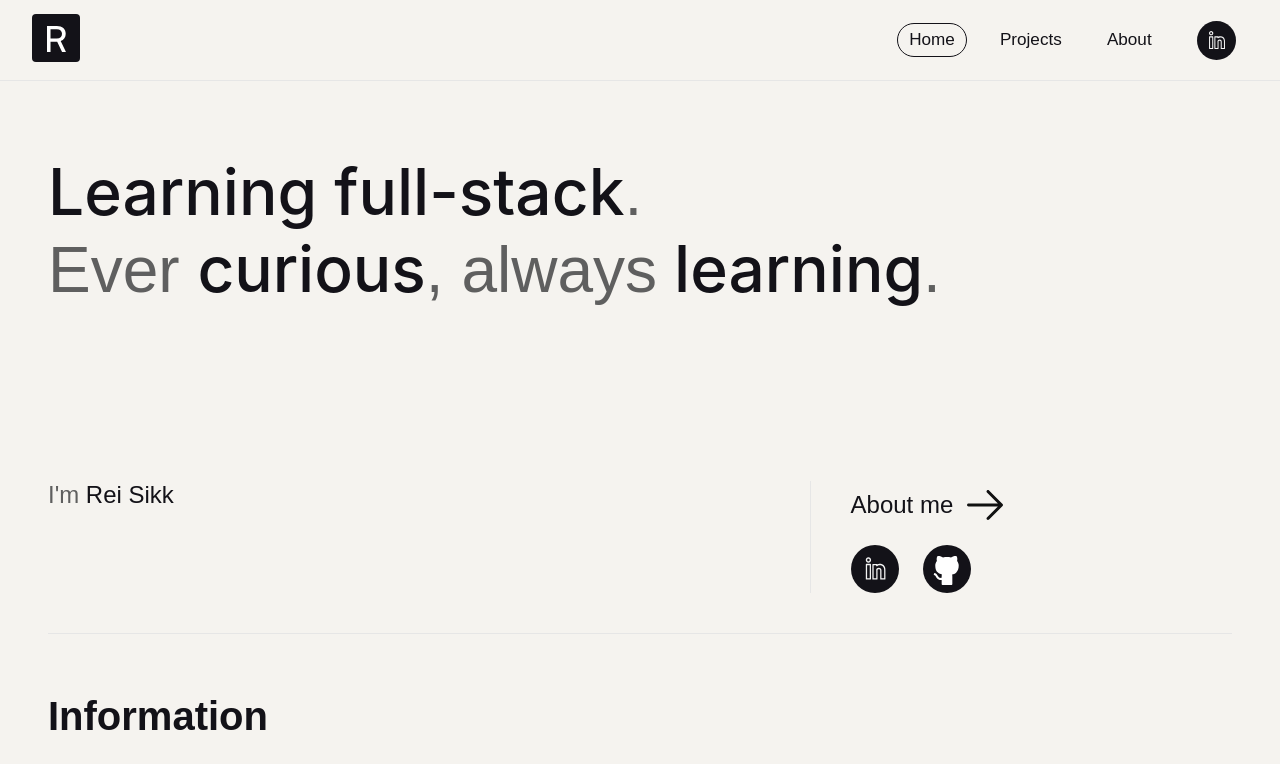
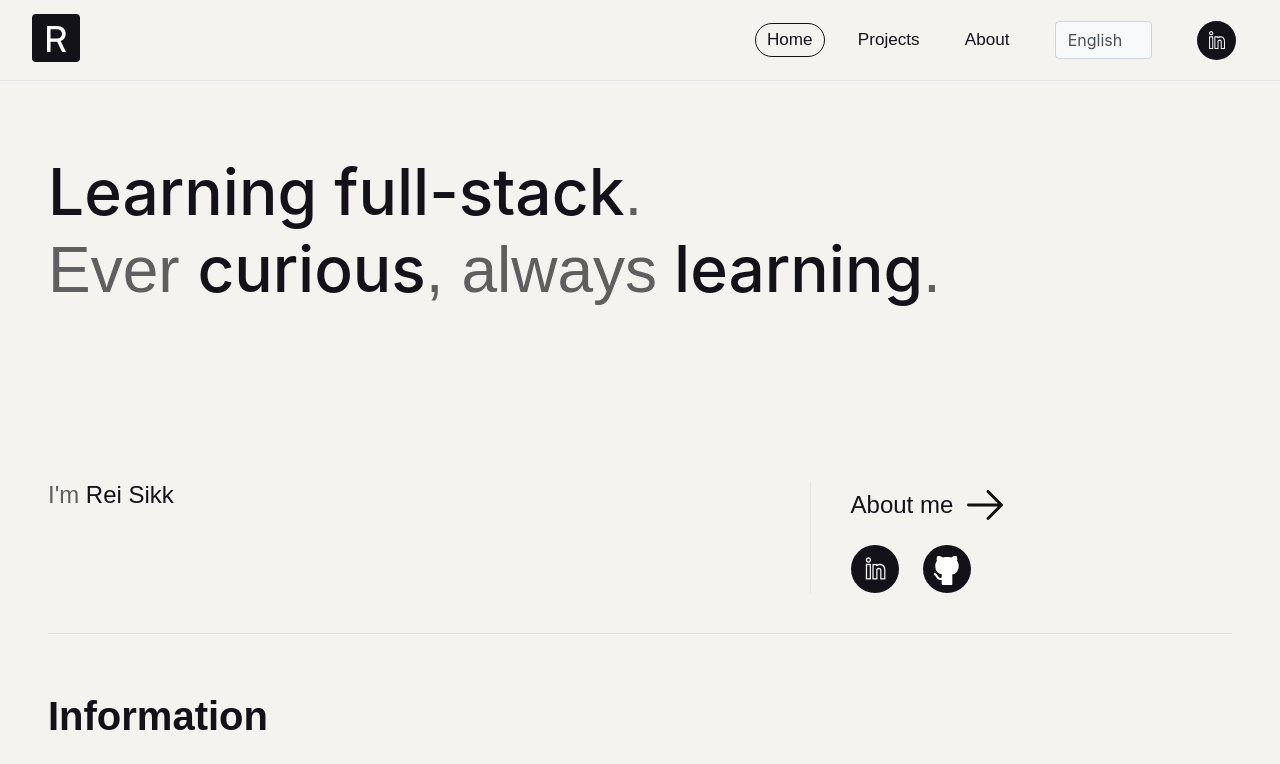
Before and after one commit to ReiSikk/portfolio, a React (Vite) app: page / in a window 1280 px wide. Shown: the top 764 px of the page. Built offline with nearby package versions, Linux system fonts and the light colour scheme; a web font is replaced by a local one.

Commit message:
language selector init

```diff
--- a/package.json
+++ b/package.json
@@ -12,8 +12,11 @@
   },
   "dependencies": {
     "framer-motion": "^10.16.4",
+    "i18next": "^23.10.1",
+    "i18next-browser-languagedetector": "^7.2.0",
     "react": "^18.2.0",
     "react-dom": "^18.2.0",
+    "react-i18next": "^14.1.0",
     "react-router-dom": "^6.15.0"
   },
   "devDependencies": {
--- /dev/null
+++ b/src/Components/LanguageSelector.jsx
@@ -0,0 +1,38 @@
+import React from 'react'
+import { useTranslation } from 'react-i18next'
+
+
+const languages = [
+    {
+      code: 'en',
+      lang: "English"
+    },
+    {
+      code: 'ee',
+      lang: "Eesti"
+    }
+  ]
+
+
+
+  const LanguageSelector = () =>  {
+    const {i18n} = useTranslation();
+
+    const changeLanguage = (e) => {
+        i18n.changeLanguage(e.target.value);
+    }
+    return (
+      <div>
+        <select className="language-select" onChange={changeLanguage}>
+          {languages.map((language) => {
+            return (
+              <option className={language.code === i18n.language ? "selected" : ""} key={language.code} value={language.code}>{language.lang}</option>
+            )
+          })}
+        </select>
+
+      </div>
+    )
+  }
+
+  export default LanguageSelector
--- a/src/Components/NavBar.jsx
+++ b/src/Components/NavBar.jsx
@@ -5,8 +5,16 @@ import { useState, useEffect } from "react";
 import { NavLink } from "react-router-dom";
 import BurgerMenu from "./BurgerMenu";
 import { motion } from "framer-motion";
+import LanguageSelector from "./LanguageSelector";
+import { useTranslation } from "react-i18next";
+
+
 
 function NavBar({activePage, handleClick, homePageButtonClass}) {
+//translation
+ const {t} = useTranslation();
+ const navBar = t("navBar");
+
 //nav bar hide on scroll
   const [isVisible, setIsVisible] = useState(true);
   const [prevScrollPos, setPrevScrollPos] = useState(0);
@@ -47,24 +55,28 @@ function NavBar({activePage, handleClick, homePageButtonClass}) {
             <ul className="nav-buttons-wrap hide-links">
                 <li className={activePage === 'Home' ? 'active-link' : 'nav-link'}>
                 <NavLink to="/" className="nav-link" onClick={handleClick} id="Home">
-                    Home
+                    {navBar.home}
                 </NavLink>
                 </li>
                 <li className={activePage === 'Projects' || activePage === 'View my projects' ? 'active-link' : 'nav-link'} id="Projects">
                 <NavLink to="projects" className="nav-link" onClick={handleClick}>
-                    Projects
+                    {navBar.projects}
                 </NavLink>
                 </li>
                 <li className={activePage === 'About' ? 'active-link' : 'nav-link'} id="About">
                 <NavLink to="about" className="nav-link" onClick={handleClick}>
-                    About
+                    {navBar.about}
                 </NavLink>
                 </li>
-                    <li className="social-btn hide-mobile">
-                        <a target='_blank' rel='noopener noreferrer' href="https://www.linkedin.com/in/rei-sikk-a642b9218/">
-                          <img src={linkedinLogo} alt="LinkedIn" />
-                       </a>
-                   </li>
+                <li>
+                  <LanguageSelector />
+                </li>
+                <li className="social-btn hide-mobile">
+                     <a target='_blank' rel='noopener noreferrer' href="https://www.linkedin.com/in/rei-sikk-a642b9218/">
+                       <img src={linkedinLogo} alt="LinkedIn" />
+                    </a>
+                </li>
+
             </ul>
 
                 <BurgerMenu />
--- a/src/Pages/HomePage.jsx
+++ b/src/Pages/HomePage.jsx
@@ -4,10 +4,12 @@ import linkedinLogo from "../media/linkedin.svg";
 import githublogo from "../media/github.svg";
 import { useEffect, useState, useContext } from "react";
 import { Link } from "react-router-dom";
+import { useTranslation } from "react-i18next";
 
 
 
 function HomePage({activePage, handleClick}) {
+    const {t} = useTranslation();
   return (
     <>
     <header>
@@ -65,7 +67,7 @@ function HomePage({activePage, handleClick}) {
             </section>
     </main>
     <div className="cta">
-        <Link to="projects" className="view-projects" id="Projects" onClick={handleClick}>View my projects</Link>
+        <Link to="projects" className="view-projects" id="Projects" onClick={handleClick}>{t("viewProjects")}</Link>
     </div>
 
     </>
--- /dev/null
+++ b/src/i18n.js
@@ -0,0 +1,31 @@
+import i18n from "i18next";
+import LanguageDetector from "i18next-browser-languagedetector";
+import { initReactI18next } from "react-i18next";
+
+i18n.use(LanguageDetector).use(initReactI18next).init({
+    debug:true,
+    fallBacklng: "en",
+    returnObjects: true,
+    resources: {
+        en: {
+            translation: {
+                navBar: {
+                    home: "Home",
+                    projects: "Projects",
+                    about: "About",
+                },
+                viewProjects: "View my projects",
+            }
+        },
+        ee: {
+            translation: {
+                navBar: {
+                    home: "Kodu",
+                    projects: "Projektid",
+                    about: "Minust",
+                },
+                viewProjects: "Vaata minu projekte",
+            }
+        }
+    }
+});
--- a/src/main.jsx
+++ b/src/main.jsx
@@ -2,6 +2,7 @@ import React from "react";
 import ReactDOM from "react-dom/client";
 import App from "./Routes/App";
 import { BrowserRouter } from "react-router-dom";
+import './i18n';
 
 
 const root = ReactDOM.createRoot(document.getElementById("root"));
--- a/src/sass/components/_nav-styling.scss
+++ b/src/sass/components/_nav-styling.scss
@@ -96,3 +96,19 @@
         display: flex;
     }
 }
+
+
+.language-select {
+    background-color: #f8f9fa; /* change as needed */
+    color: #495057; /* change as needed */
+    border: 1px solid #ced4da; /* change as needed */
+    border-radius: 0.25rem; /* change as needed */
+    padding: 0.375rem 1.75rem 0.375rem 0.75rem; /* change as needed */
+    font-size: 1rem; /* change as needed */
+    line-height: 1.5; /* change as needed */
+    appearance: none; /* removes default system styling */
+  }
+  .language-option {
+    background-color: #f8f9fa; /* change as needed */
+    color: #495057; /* change as needed */
+  }
```
Also changed, not shown: src/Components/ProjectCard.jsx (+0 -7 lines), 1 other file (tests, documents, lock files or other folders).
